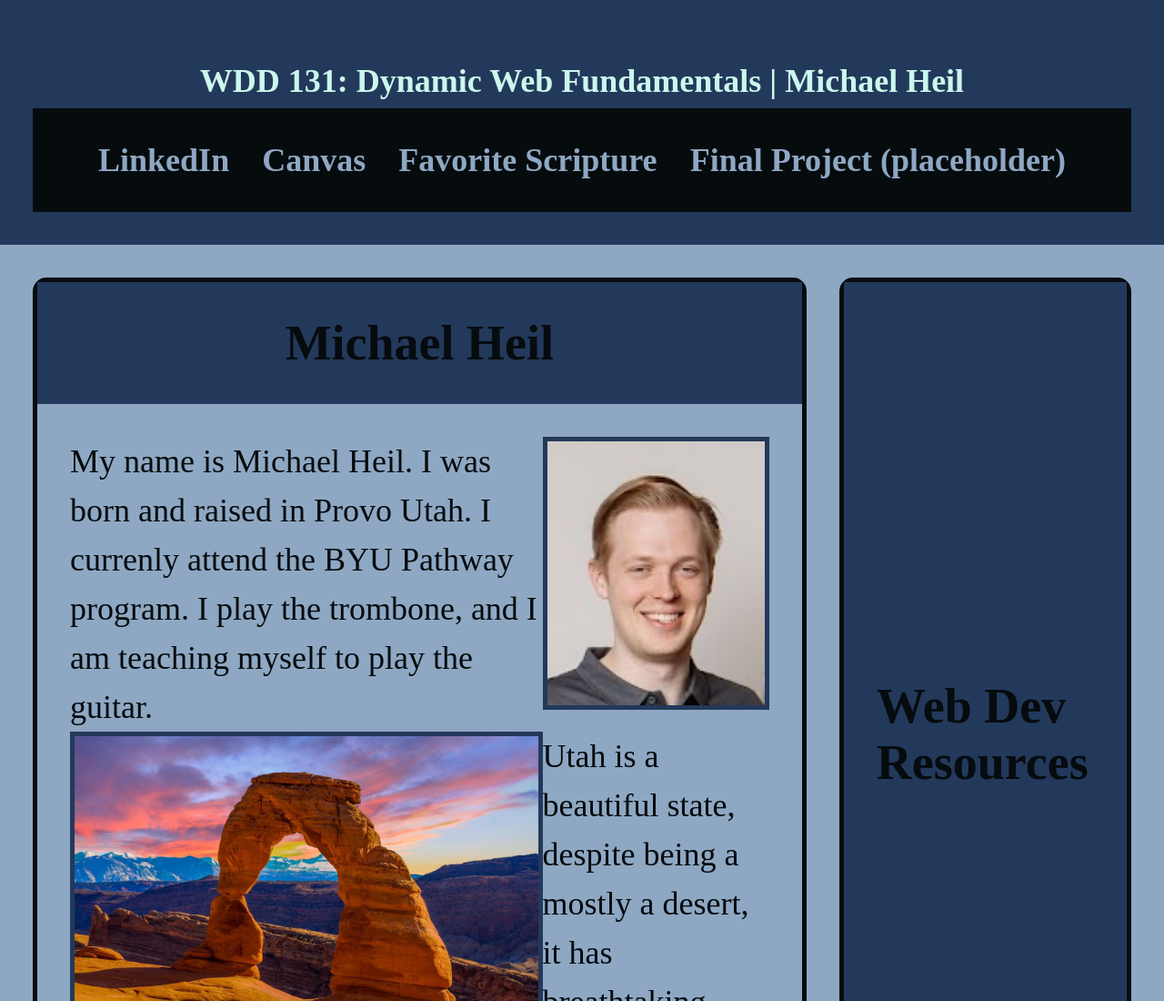
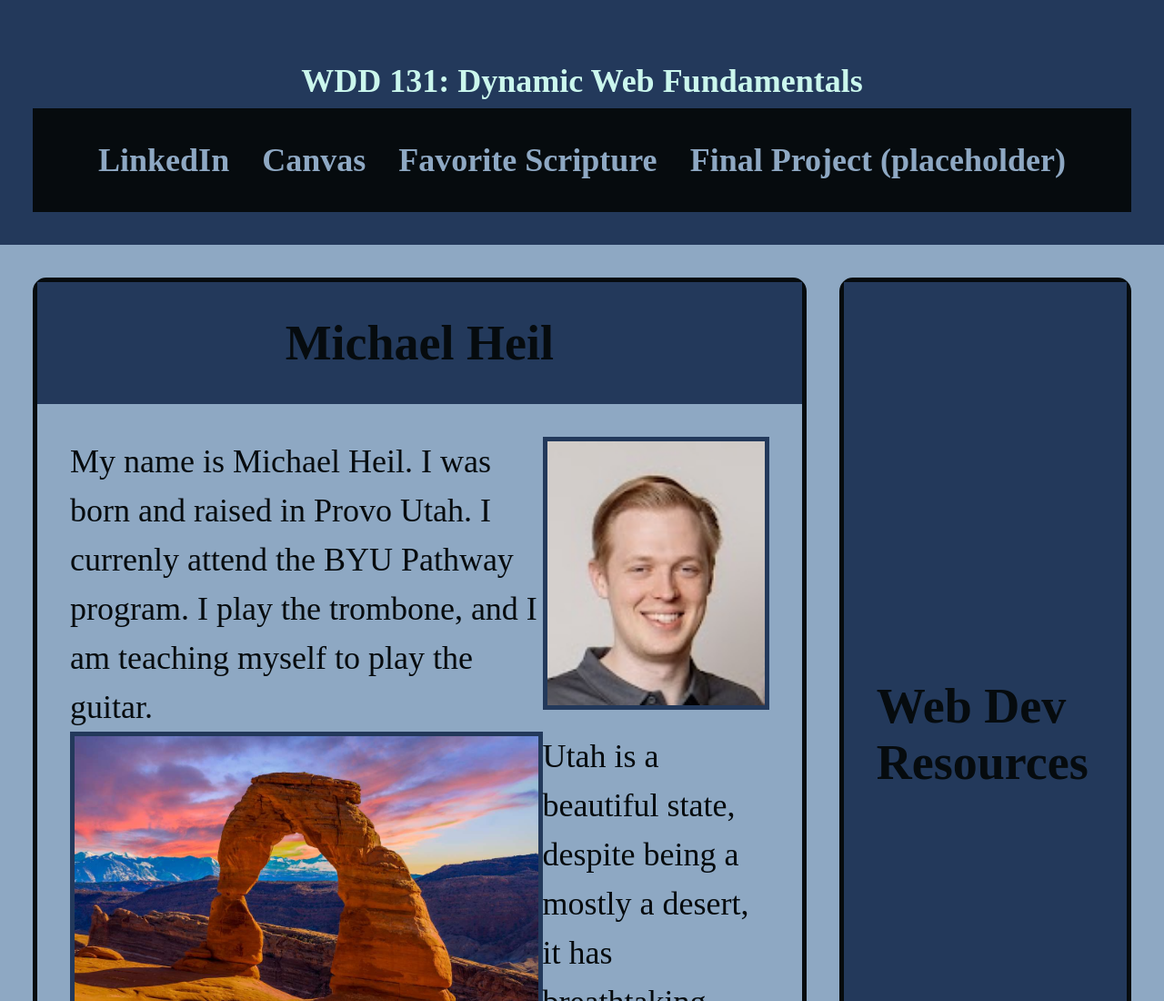
Before and after one commit to Algos132/wdd131, a plain HTML site: page index.html in a window 1280 px wide. Shown: the top 1100 px of the page at 91% size. Drawn offline with Linux system fonts and the light colour scheme.

Commit message:
Adjusted Head element to meet requirements

```diff
--- a/index.html
+++ b/index.html
@@ -6,14 +6,14 @@
     <meta name="viewport" content="width=device-width, initial-scale=1.0">
     <link rel="stylesheet" href="styles\base.css">
     <script src="scripts/getdates.js" defer></script>
-    <title>WDD131 | Michael Heil</title>
+    <title>WDD 131: Dynamic Web Fundamentals | Michael Heil</title>
     <meta description="Michael Heil's home page for his WDD131 Dynamic Web Fundamentals class.">
     <meta author="Michael Heil">
 </head>
 
 <body>
     <header>
-        <span>WDD 131: Dynamic Web Fundamentals | Michael Heil</span>
+        <span>WDD 131: Dynamic Web Fundamentals</span>
         <nav>
             <ul>
                 <a href="https://www.linkedin.com/in/michael-heil-33b34133a">LinkedIn</a>
```
